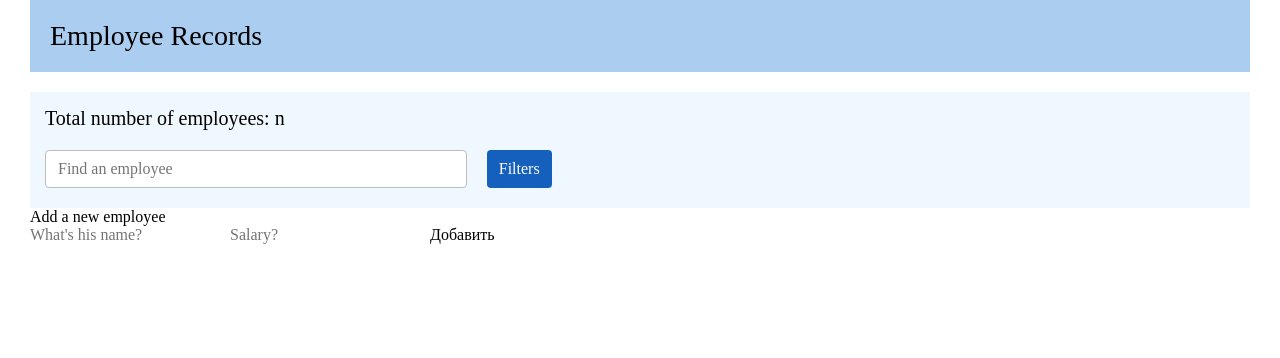
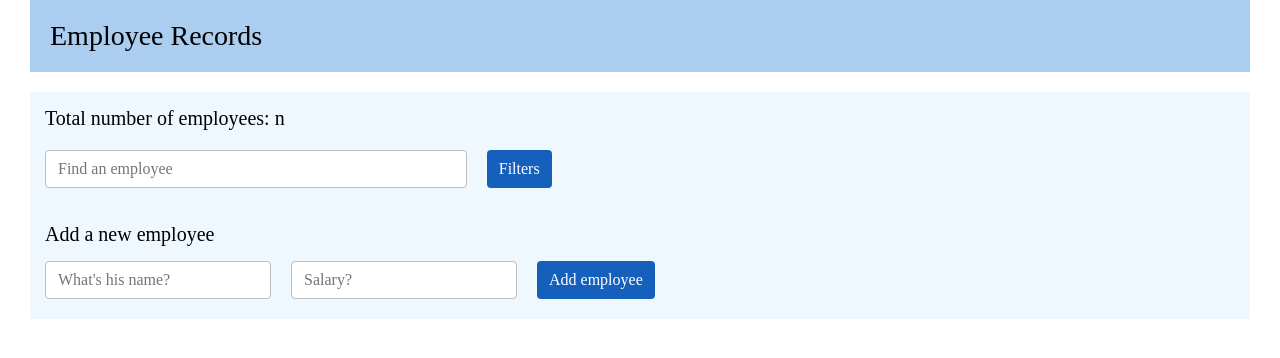
Before and after one commit to Nikita70770/Employee-Records, a React (Create React App) app: page / in a window 1280 px wide. Shown: the top 358 px of the page. Built offline with nearby package versions, Linux system fonts and the light colour scheme.

Commit message:
Create employee-form-elements.css and employees-add-form.css files. Import the created files with styles into the employee-form-elements.js and employees-add-form.js files.

```diff
--- /dev/null
+++ b/src/components/main/employees-add-form/employee-form-elements/employee-form-elements.css
@@ -0,0 +1,26 @@
+.empl-form-elements {
+    display: flex;
+    column-gap: 20px;
+}
+
+.inpt {
+    padding: 0.375rem 0.75rem;
+    border: 1px solid #bdbdbd;
+    border-radius: 0.25rem;
+    font-size: 1rem;
+    font-weight: 400;
+    line-height: 1.5;
+    color: #212529;
+    background-color: #fff;
+    background-clip: padding-box;
+    transition: border-color 0.15s ease-in-out, box-shadow 0.15s ease-in-out;
+}
+
+.btn-add-empl {
+    padding: 0.375rem 0.75rem;
+    border-radius: 0.25rem;
+    cursor: pointer;
+    font-size: 1rem;
+    background-color: #1560bd;
+    color: white;
+}
--- a/src/components/main/employees-add-form/employee-form-elements/employee-form-elements.js
+++ b/src/components/main/employees-add-form/employee-form-elements/employee-form-elements.js
@@ -1,14 +1,14 @@
+/* import styles */
+import './employee-form-elements.css';
+
 const EmployeeFormElements = () => {
     return (
-        <div className="empl-form-elems">
-            <h2 className="empl-form-elems-title">Add a new employee</h2>
-            <div className="empl-form-elems-inner">
-                <input className="inpt inpt-empl-name" type="text" placeholder="What's his name?" />
-                <input className="inpt inpt-empl-name" type="text" placeholder="Salary?" />
-                <button className="btn-add-empl" type="submit">
-                    Добавить
-                </button>
-            </div>
+        <div className="empl-form-elements">
+            <input className="inpt inpt-empl-name" type="text" placeholder="What's his name?" />
+            <input className="inpt inpt-empl-salary" type="text" placeholder="Salary?" />
+            <button className="btn-add-empl" type="submit">
+                Add employee
+            </button>
         </div>
     );
 };
--- /dev/null
+++ b/src/components/main/employees-add-form/employees-add-form.css
@@ -0,0 +1,12 @@
+.empl-add-form {
+}
+
+.empl-add-form-inner {
+    padding: 15px 0 20px 15px;
+    background-color: #f0f8ff;
+}
+
+.empl-form-title {
+    margin-bottom: 15px;
+    font-size: 20px;
+}
--- a/src/components/main/employees-add-form/employees-add-form.js
+++ b/src/components/main/employees-add-form/employees-add-form.js
@@ -1,10 +1,17 @@
+/* import components */
 import EmployeeFormElements from './employee-form-elements/employee-form-elements';
+
+/* import styles */
+import './employees-add-form.css';
 
 const EmployeeAddForm = () => {
     return (
         <section className="empl-add-form">
             <div className="container">
-                <EmployeeFormElements />
+                <div className="empl-add-form-inner">
+                    <h2 className="empl-form-title">Add a new employee</h2>
+                    <EmployeeFormElements />
+                </div>
             </div>
         </section>
     );
--- a/src/components/main/search-employee/search-employee.css
+++ b/src/components/main/search-employee/search-employee.css
@@ -3,17 +3,17 @@
 }
 
 .search-employee-inner {
+    padding: 15px 0 0 15px;
     background-color: #f0f8ff;
 }
 
 .header-subtitle {
-    padding: 15px 0 0 15px;
     font-size: 20px;
     font-weight: 300;
 }
 
 .search-panel {
     display: flex;
-    padding: 20px 0 20px 15px;
+    padding: 20px 0;
     column-gap: 20px;
 }
```
